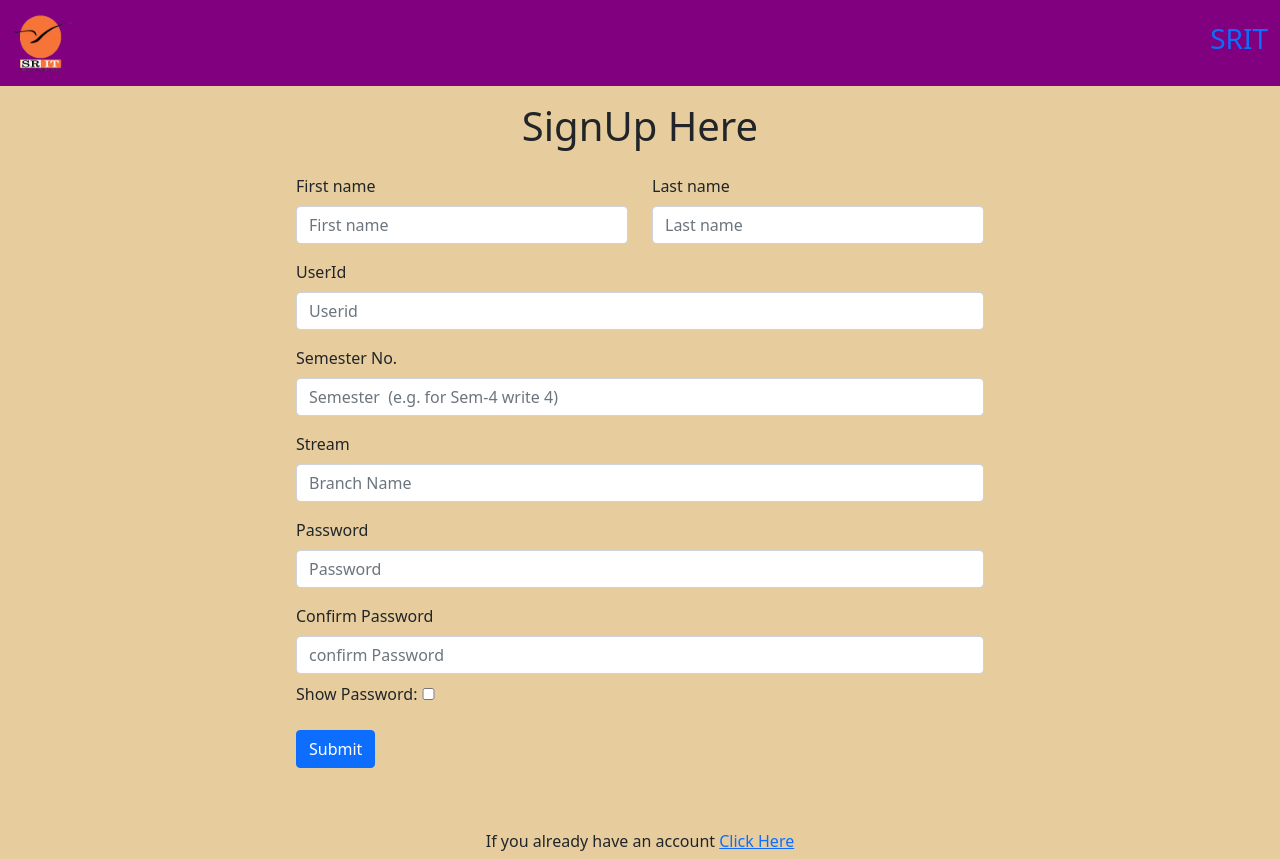
After one commit to WAD-Team-Alpha/SRIT, a Python web app: template templates/signup.html in a window 1280 px wide. The commit adds this page. Run offline with Jinja, Linux system fonts and the light colour scheme; the template is opened without the code that fills it, so the values that code supplies are empty.

Commit message:
some auth for signin and signup

```diff
--- a/index.html
+++ b/index.html
@@ -73,7 +73,7 @@
                         <h1 class="title">DASHBOARD</h1>
                     </div>
                     <div class="power" id="">
-                        <a href="./signin.html"><i class="pbtn glyphicon glyphicon-off"></i></a>
+                        <a href="./templates/signin.html"><i class="pbtn glyphicon glyphicon-off"></i></a>
                     </div>
                 </div>
             </nav>
--- /dev/null
+++ b/templates/signup.html
@@ -0,0 +1,123 @@
+<!doctype html>
+<html lang="en">
+
+<head>
+    <!-- Required meta tags -->
+    <meta charset="utf-8">
+    <meta name="viewport" content="width=device-width, initial-scale=1">
+
+    <!-- Bootstrap CSS -->
+    <link href="https://cdn.jsdelivr.net/npm/bootstrap@5.0.1/dist/css/bootstrap.min.css" rel="stylesheet"
+        integrity="sha384-+0n0xVW2eSR5OomGNYDnhzAbDsOXxcvSN1TPprVMTNDbiYZCxYbOOl7+AMvyTG2x" crossorigin="anonymous">
+
+    <style>
+        .logosrit {
+            height: 3em;
+        }
+    </style>
+
+    <title>SignUp</title>
+</head>
+
+<body style="background-color: rgb(231, 205, 157);">
+
+    <nav class="navbar navbar-expand-lg navbar- bg-" style="background-color: purple;">
+        <div class="container-fluid">
+            <a class="navbar-brand" href="../index.html"><img class="logosrit" src="../img/sritlogo.png" alt="Logo"></a>
+            <h3 class="text-primary">SRIT</h3>
+        </div>
+    </nav>
+    <h1 class="text-center my-3">SignUp Here</h1>
+    <div class="container mt-4">
+        <div class="row">
+            <div class="col-2"></div>
+            <div class="col-8">
+                <div class="container">
+                    <form action="" onsubmit="return checkPass()">
+                        <div class="row">
+                            <div class="col-6">
+                                <label for="firstName" class="form-label">First name</label>
+                                <input type="text" class="form-control" id="firstName" placeholder="First name"
+                                    required>
+                            </div>
+                            <div class="col-6">
+                                <label for="lastName" class="form-label">Last name</label>
+                                <input type="text" class="form-control" id="lastName" placeholder="Last name" required>
+                            </div>
+                        </div>
+                        <div class="mt-3">
+                            <label for="user" class="form-label">UserId</label>
+                            <input type="text" required class="form-control" id="user" name="user" placeholder="Userid"
+                                aria-describedby="emailHelp">
+                        </div>
+                        <div class="mt-3">
+                            <label for="sem" class="form-label">Semester No.</label>
+                            <input type="number" required class="form-control" id="sem" name="sem"
+                                placeholder="Semester  (e.g. for Sem-4 write 4)" aria-describedby="emailHelp">
+                        </div>
+                        <div class="mt-3">
+                            <label for="stream" class="form-label">Stream</label>
+                            <input type="text" class="form-control" id="stream" placeholder="Branch Name" required>
+                        </div>
+                        <div class="mt-3">
+                            <label for="pass" class="form-label">Password</label>
+                            <input type="password" required class="form-control" name="pass" placeholder="Password"
+                                id="psw">
+                        </div>
+                        <div class="mt-3">
+                            <label for="pass" class="form-label">Confirm Password</label>
+                            <input type="password" required class="form-control" name="cnfpass"
+                                placeholder="confirm Password" id="cpsw">
+                        </div>
+                        <div class="shps" style="margin-top: 0.5em;">
+                            Show Password: <input type="checkbox" name="showpass" id="showpass" onclick="showPass()"
+                                style="height: 12px;">
+                        </div>
+                        <button type="submit" class="btn btn-primary mt-4">Submit</button>
+                        <br>
+                        <span id="res" class="my-1" style="margin-bottom: 10px; color:red;"></span>
+                        <br>
+                        <br>
+                        <div>
+                            <h6 class="text-center mt-3">If you already have an account <a href="./signin.html">Click
+                                    Here</a>
+                            </h6>
+                        </div>
+                    </form>
+                </div>
+            </div>
+            <div class="col-2"></div>
+        </div>
+    </div>
+
+    <script src="https://cdn.jsdelivr.net/npm/bootstrap@5.0.1/dist/js/bootstrap.bundle.min.js"
+        integrity="sha384-gtEjrD/SeCtmISkJkNUaaKMoLD0//ElJ19smozuHV6z3Iehds+3Ulb9Bn9Plx0x4" crossorigin="anonymous">
+        </script>
+    <script>
+        function showPass() {
+            var x = document.getElementById('psw');
+            var y = document.getElementById('cpsw');
+            if (x.type === "password") {
+                x.type = "text";
+                y.type = "text";
+            } else {
+                x.type = "password";
+                y.type = "password";
+            }
+        }
+        function checkPass() {
+            originalPassword = document.getElementById('psw').value
+            confirmPassword = document.getElementById('cpsw').value
+            if (originalPassword == confirmPassword) {
+                document.getElementById('res').innerHTML = ""
+                return true
+            }
+            else {
+                document.getElementById('res').innerHTML = "Passwords do not match! Try again"
+                return false
+            }
+        }
+    </script>
+</body>
+
+</html>
```
Also changed, not shown: signup.html (deleted, +0 -90 lines), templates/signin.html (renamed from signin.html, +19 -9 lines).
